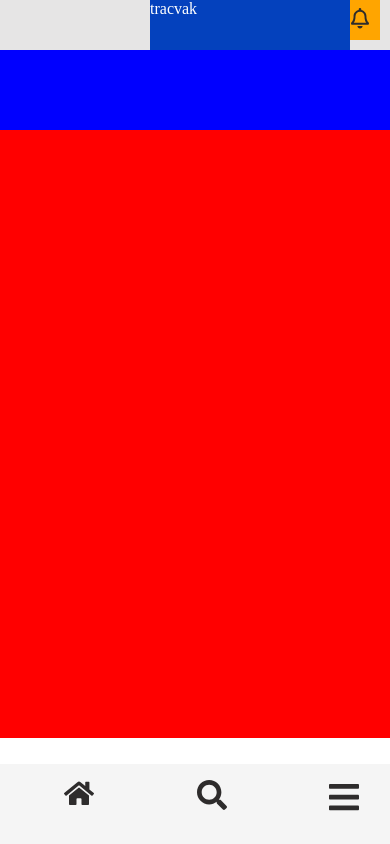
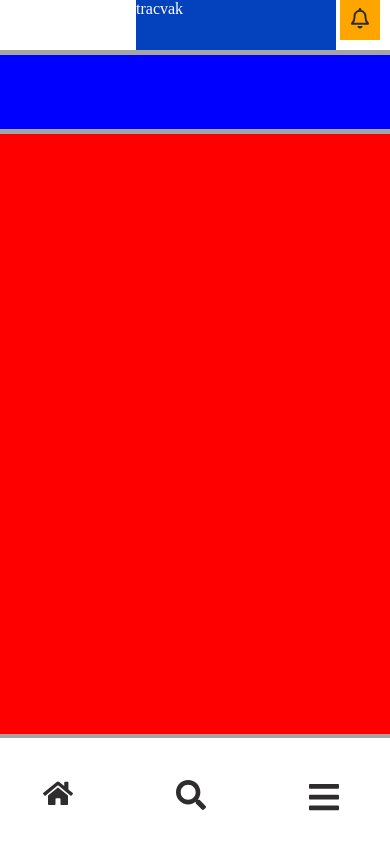
Before and after one commit to daothanlong11/ResponsiveWebApp, a plain HTML site: page index.html in a window 390 px wide. Drawn offline with Linux system fonts and the light colour scheme.

Commit message:
update 2

```diff
--- a/grid.css
+++ b/grid.css
@@ -14,6 +14,7 @@
     flex-wrap: wrap;
     margin-left: -4px;
     margin-right: -4px;
+    background-color: #a5a5a5;
 }
 
 .row.no-gutters {
--- a/index.css
+++ b/index.css
@@ -1,5 +1,6 @@
 body {
-    margin: 0
+    margin: 0;
+    background-color:#dfdfdf;
 }
 
 * {
@@ -33,8 +34,12 @@ body {
     height: 30px;
     color: #2e2c2c;
     top: 1em;
-    left: 4em;
+    left: 2.7em;
     display: none;
+}
+
+.navbar-bottom-background {
+    background-color: #ffffff !important;
 }
 
 .header-noti {
@@ -119,7 +124,7 @@ body {
 /* ////////////////////////////////// header ////////////////////////////////// */
 .header-nav {
     position: fixed;
-    background-color:#e6e5e5;
+    background-color:#ffffff;
     top: 0;
     left: 300px;
     height: 60px;
@@ -187,7 +192,7 @@ body {
     left: 0;
     height: 5em;
     width: 100%;
-    background-color: #f5f5f5 ;
+    background-color: #ffffff ;
     display: none;
 }
 
@@ -205,19 +210,31 @@ body {
 
 
 .case-overview1 {
-    height: 7.5em;
+    padding-top: 0.25em;
+    padding-bottom: 0.25em;
+    height: 7em;
+    background-clip: content-box;
 }
 
 .case-overview2 {
-    height: 7.5em;
+    padding-top: 0.25em;
+    padding-bottom: 0.25em;
+    height: 7em;
+    background-clip: content-box;
 }
 
 .case-overview-section {
-    height: 7.5em;
+    padding-top: 0.05em;
+    padding-bottom: 0.3em;
+    height: 7em;
+    background-clip: content-box;
     background-color:blue;
 }
 
 .content1 {
+    padding-top: 0.25em;
+    padding-bottom: 0.25em;
+    background-clip: content-box;
     height: 56em;
     background-color:red;
     display: block;
@@ -336,6 +353,7 @@ body {
     .case-overview-section {
         height: 5em;
         background-color:blue;
+
     }
 
     .navbar-bottom-section{
@@ -382,8 +400,9 @@ body {
     }
 
     .brand {
+        position: fixed;
         top: 0;
-        left: 9.375em;
+        left: 8.5em;
         height: 50px;
     }
 
--- a/index.html
+++ b/index.html
@@ -57,7 +57,7 @@
     </div>
 
     <div class="navbar-bottom">
-        <div class="row">
+        <div class="row navbar-bottom-background">
             <div class="navbar-bottom-section col c-4">
                 <div class="navbar-status-home"></div>
                 <div class="navbar-bottom-icon">
@@ -91,18 +91,7 @@
             <div class="row">
                 <div class="case-overview1 col l-6 c-12">
                     <div class="row">
-                        <div class="case-overview-section col l-3 c-3"></div>
-                        <div class="case-overview-section col l-3 c-3"></div>
-                        <div class="case-overview-section col l-3 c-3"></div>
-                        <div class="case-overview-section col l-3 c-3"></div>
-                    </div>
-                </div>
-                <div class="case-overview2 col l-6 c-12">
-                    <div class="row">
-                        <div class="case-overview-section col l-3"></div>
-                        <div class="case-overview-section col l-3"></div>
-                        <div class="case-overview-section col l-3"></div>
-                        <div class="case-overview-section col l-3"></div>
+                        <div class="case-overview-section col l-3 c-12"></div>
                     </div>
                 </div>
             </div>
@@ -115,6 +104,14 @@
             <!-- <div class="map"></div>
             <div class="search-city-box"></div>
             <div class="new-box"></div> -->
+        </div>
+
+        <div id="search-window" class="grid wide">
+            <div class="row">
+                <div class="search-section col c-12">
+
+                </div>
+            </div>
         </div>
 
 
```
